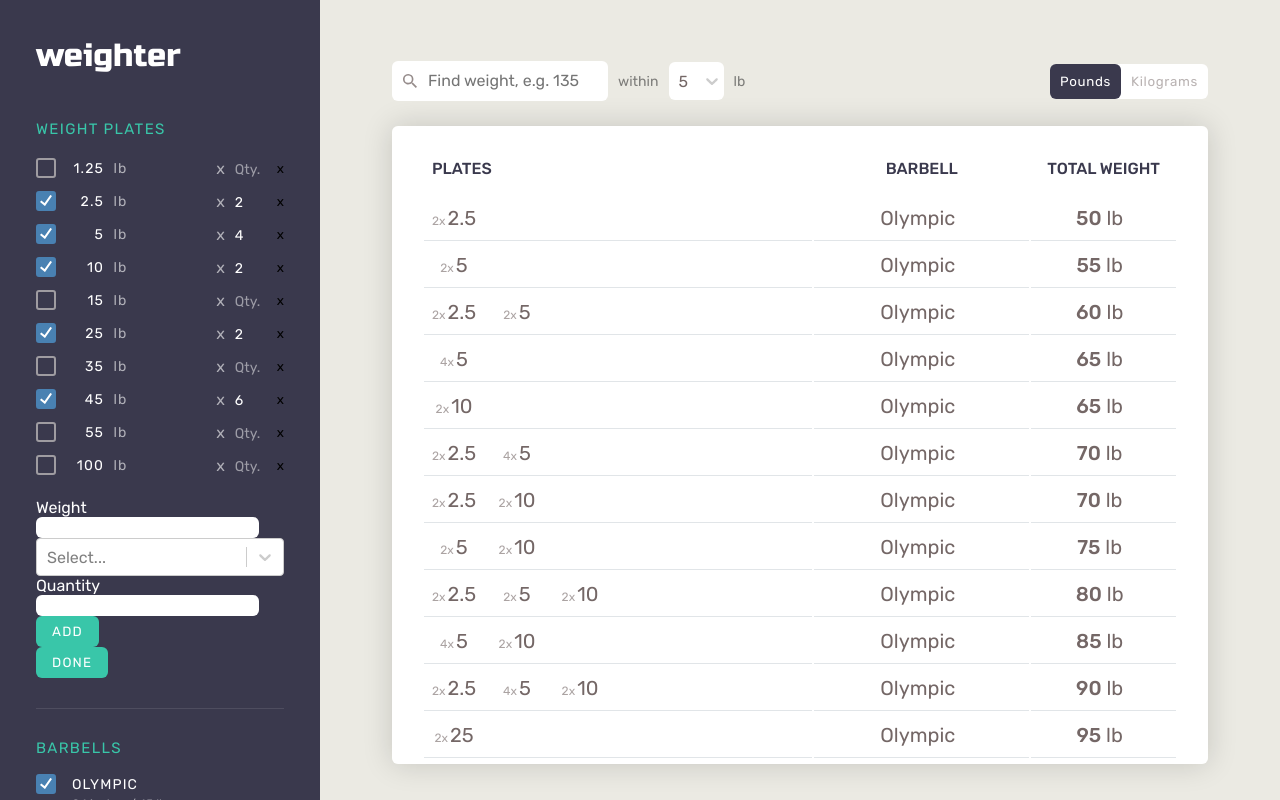
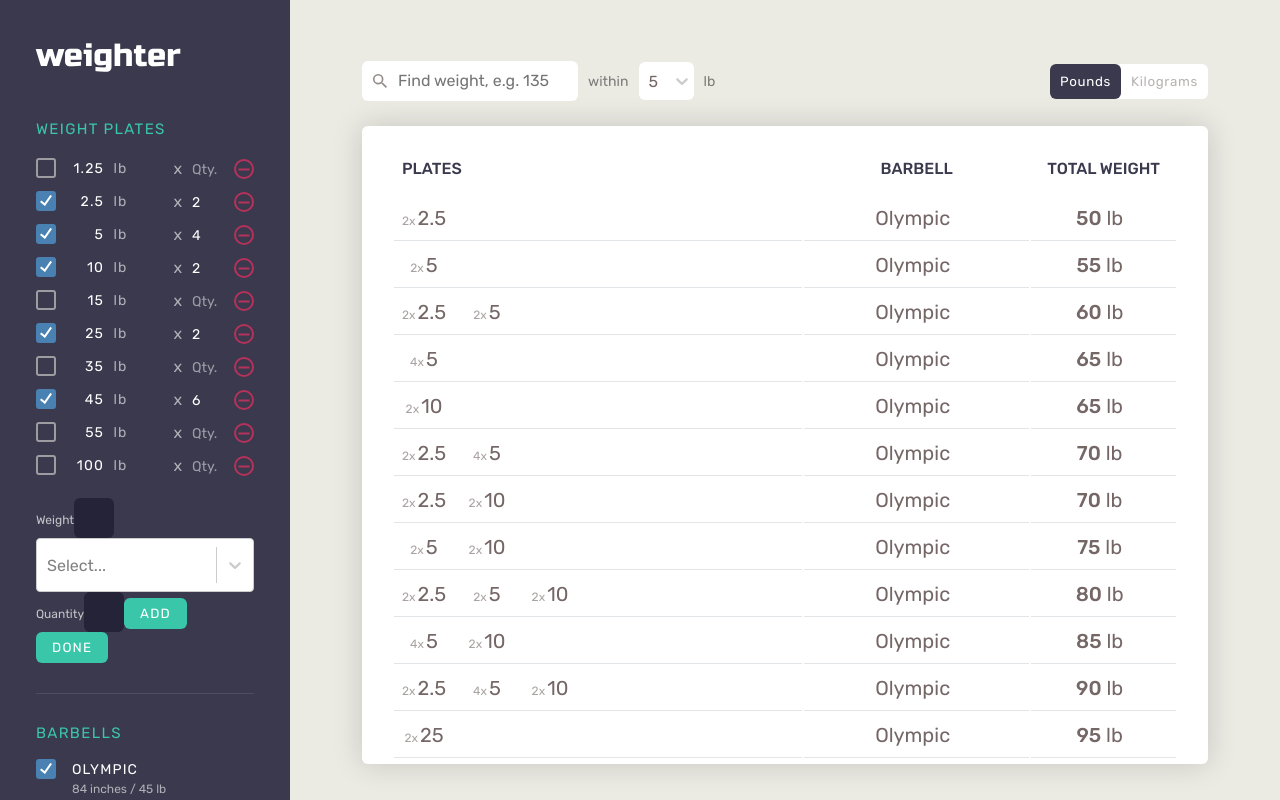
Before and after one commit to lstanard/weighter, a React (Create React App) app: page / in a window 1280 px wide. Both pictures are taken after a click on the button "CUSTOMIZE". Shown: the top 800 px of the page. Built offline with nearby package versions, Linux system fonts and the light colour scheme.

Commit message:
Adding and transitioning in remove plate icon

```diff
--- a/src/components/EquipmentPanel/Plates.module.scss
+++ b/src/components/EquipmentPanel/Plates.module.scss
@@ -69,3 +69,33 @@
   font-size: 14px;
   width: 44px;
 }
+
+.plateRemoveBtn {
+  height: 20px;
+  opacity: 0;
+  transition: all $transition-duration;
+  visibility: hidden;
+  width: 0;
+
+  &Visible {
+    opacity: 1;
+    transition: all $transition-duration;
+    visibility: visible;
+    width: 20px;
+  }
+}
+
+.addPlatesForm {
+  label {
+    font-size: 12px;
+    opacity: 0.7;
+  }
+
+  input[type="text"] {
+    background-color: $dark-night-blue;
+    color: $snow;
+    height: 40px;
+    text-align: center;
+    width: 40px;
+  }
+}
--- a/src/components/EquipmentPanel/Plates.tsx
+++ b/src/components/EquipmentPanel/Plates.tsx
@@ -1,5 +1,6 @@
 /* eslint-disable jsx-a11y/label-has-associated-control */
 import React, { ReactElement, useCallback, useState } from "react";
+import cn from "classnames";
 import Select, { ValueType, StylesConfig } from "react-select";
 import { v4 as uuidv4 } from "uuid";
 
@@ -8,6 +9,7 @@ import { EquipmentPanelProps } from "./EquipmentPanel";
 import Checkbox from "../Checkbox";
 import Button from "../Button";
 import DisplayWeight from "../DisplayWeight";
+import removeIcon from "../../assets/icon-remove.svg";
 
 import styles from "./Plates.module.scss";
 import { KG, LB } from "../../constants/units";
@@ -162,10 +164,9 @@ const Plates = ({ plates, updatePlates }: PlatesProps): ReactElement => {
    * This should really be its own component.
    */
   const addPlates = (
-    <div>
+    <div className={styles.addPlatesForm}>
       <label>Weight</label>
       <input type="text" id="add-plate-weight" />
-      {/* Select for LB or KG */}
       <Select options={PLATE_UNITS_OPTIONS} />
       <label>Quantity</label>
       <input type="text" id="add-plate-qty" />
@@ -190,6 +191,9 @@ const Plates = ({ plates, updatePlates }: PlatesProps): ReactElement => {
     []
   );
 
+  /**
+   * This should really be its own component.
+   */
   const plateOptions = plates
     .sort((a, b) => a.weight - b.weight)
     .map((plate) => {
@@ -232,14 +236,16 @@ const Plates = ({ plates, updatePlates }: PlatesProps): ReactElement => {
               aria-labelledby={`label-${plateKey}`}
             />
           </span>
-          {isEditing && (
-            <button
-              type="button"
-              onClick={(): void => handleRemovePlate(plate)}
-            >
-              x
-            </button>
-          )}
+          <button
+            type="button"
+            onClick={(): void => handleRemovePlate(plate)}
+            aria-label="Remove"
+            className={cn(styles.plateRemoveBtn, {
+              [styles.plateRemoveBtnVisible]: isEditing,
+            })}
+          >
+            <img src={removeIcon} alt="Remove" />
+          </button>
         </div>
       );
     });
--- a/src/scss/_variables.scss
+++ b/src/scss/_variables.scss
@@ -7,6 +7,9 @@ $sidebar-min-width: 290px;
 
 // Style
 $border-radius: 6px;
+
+// Transitions
+$transition-duration: 0.15s;
 
 // Colors
 $orange: #ffa459;
@@ -21,6 +24,7 @@ $slate: #333;
 // Colors 2.0
 $blue: #4981b2;
 $night-blue: #3a394d;
+$dark-night-blue: #242338;
 $green: #39c6a9;
 $chocolate: #746766;
 $cream: #ebeae3;
```
Also changed, not shown: src/assets/icon-remove.svg (added).
